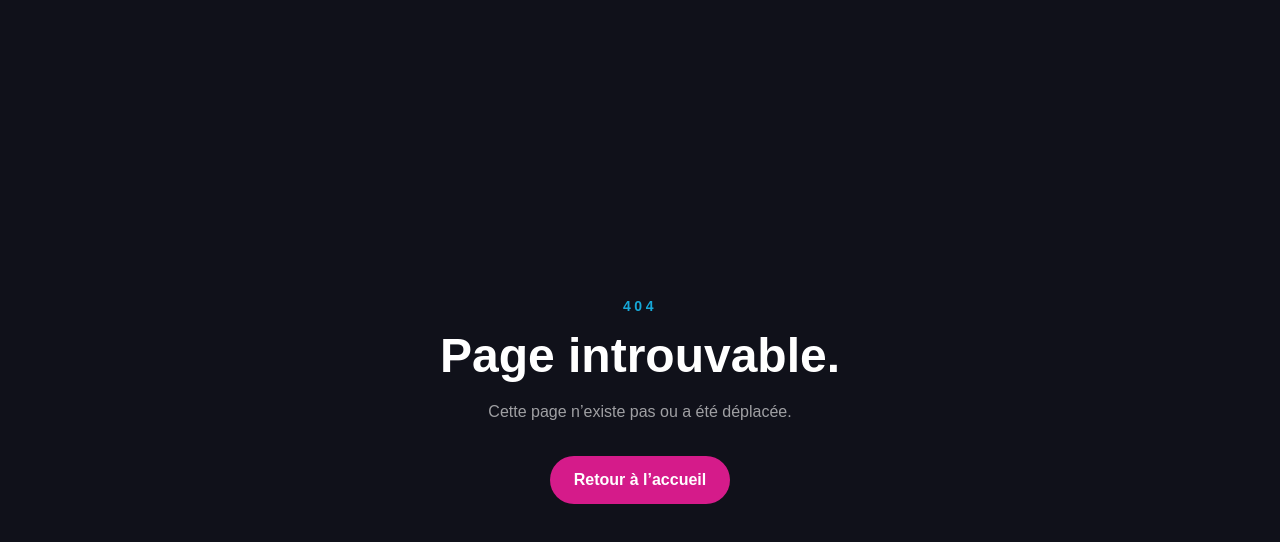
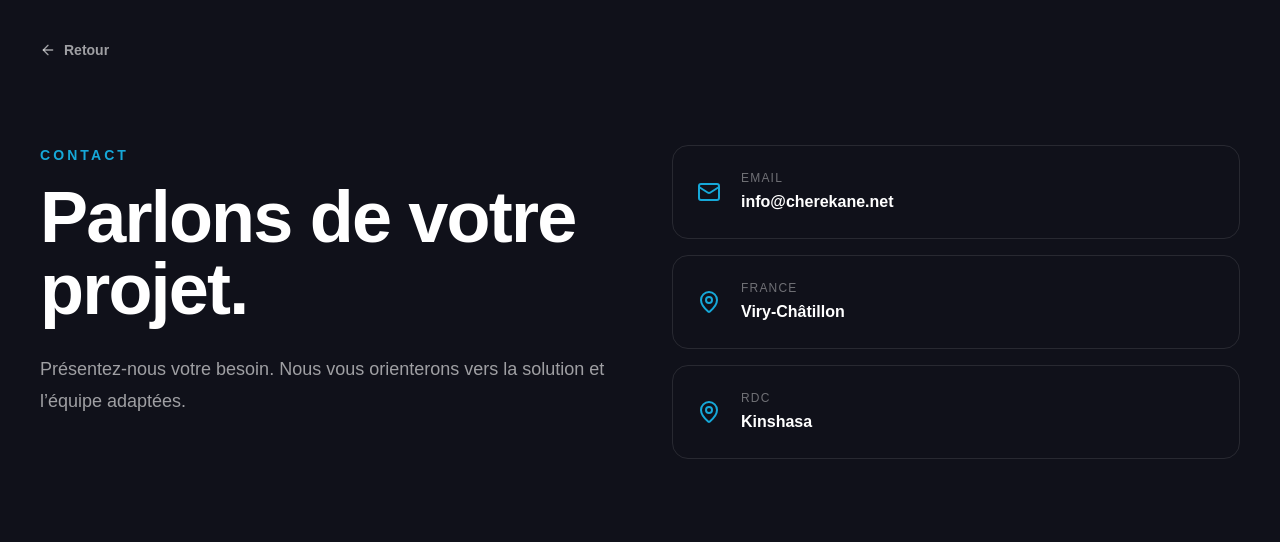
Before and after one commit to stevendolela/cherekanet, a Next.js app: page /contact in a window 1280 px wide. Before the commit this address had no page. Shown: the top 542 px of the page. Built offline with nearby package versions, Linux system fonts and the light colour scheme.

Commit message:
feat: add contact page

```diff
--- /dev/null
+++ b/app/contact/page.tsx
@@ -0,0 +1,24 @@
+import Link from "next/link";
+import { ArrowLeft, Mail, MapPin } from "lucide-react";
+
+export default function ContactPage() {
+  return (
+    <main className="min-h-screen bg-[#10111a] px-6 py-10 text-white lg:px-10">
+      <div className="mx-auto max-w-7xl">
+        <Link href="/" className="inline-flex items-center gap-2 text-sm font-bold text-white/60 hover:text-white"><ArrowLeft size={16}/> Retour</Link>
+        <div className="mt-20 grid gap-16 lg:grid-cols-2">
+          <div>
+            <p className="text-sm font-bold uppercase tracking-[.22em] text-[#16a8d8]">Contact</p>
+            <h1 className="mt-4 text-5xl font-black tracking-tight sm:text-7xl">Parlons de votre projet.</h1>
+            <p className="mt-7 max-w-xl text-lg leading-8 text-white/60">Présentez-nous votre besoin. Nous vous orienterons vers la solution et l’équipe adaptées.</p>
+          </div>
+          <div className="space-y-4">
+            <a href="mailto:info@cherekane.net" className="flex items-center gap-5 rounded-2xl border border-white/10 p-6 hover:bg-white/5"><Mail className="text-[#16a8d8]"/><div><p className="text-xs uppercase tracking-widest text-white/40">Email</p><p className="mt-1 font-bold">info@cherekane.net</p></div></a>
+            <div className="flex items-center gap-5 rounded-2xl border border-white/10 p-6"><MapPin className="text-[#16a8d8]"/><div><p className="text-xs uppercase tracking-widest text-white/40">France</p><p className="mt-1 font-bold">Viry-Châtillon</p></div></div>
+            <div className="flex items-center gap-5 rounded-2xl border border-white/10 p-6"><MapPin className="text-[#16a8d8]"/><div><p className="text-xs uppercase tracking-widest text-white/40">RDC</p><p className="mt-1 font-bold">Kinshasa</p></div></div>
+          </div>
+        </div>
+      </div>
+    </main>
+  );
+}
```
